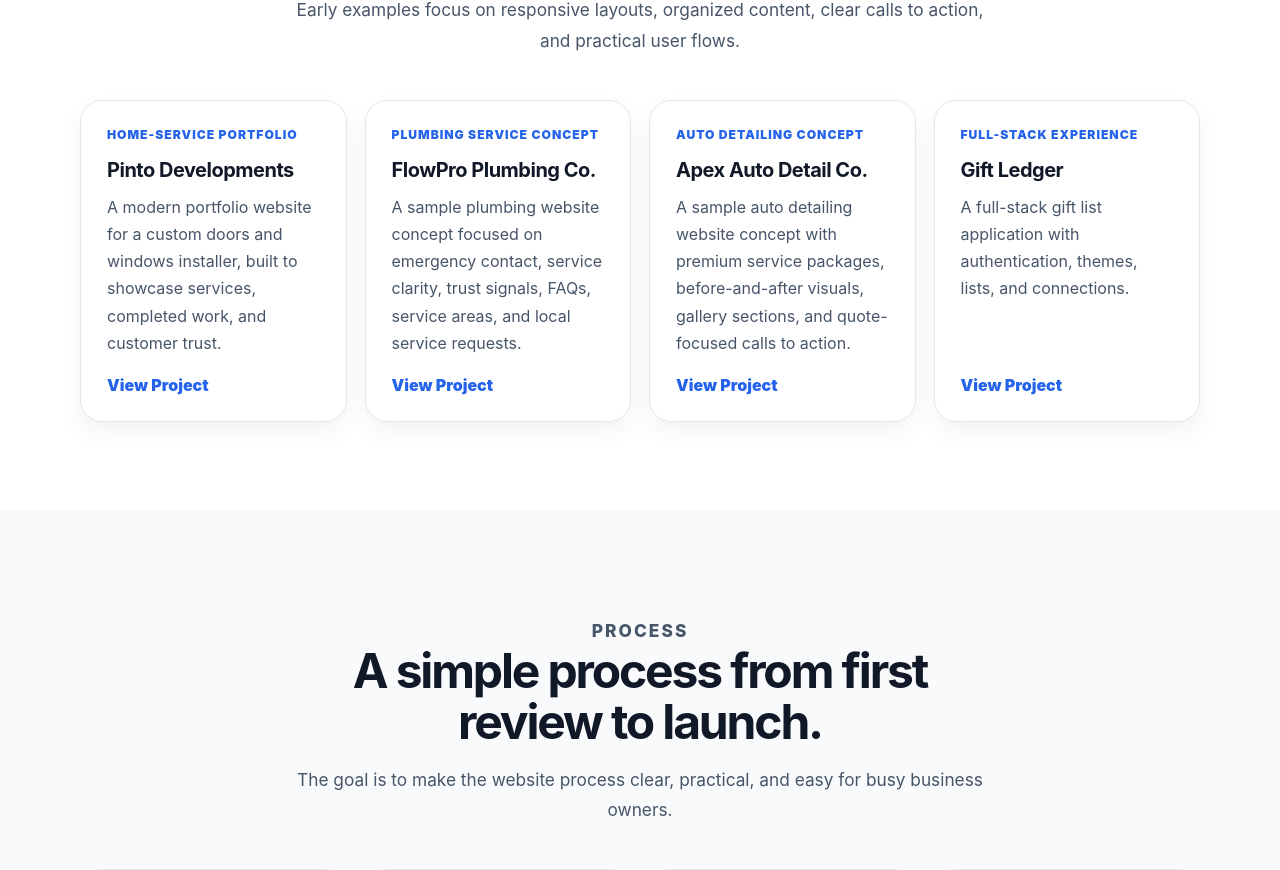
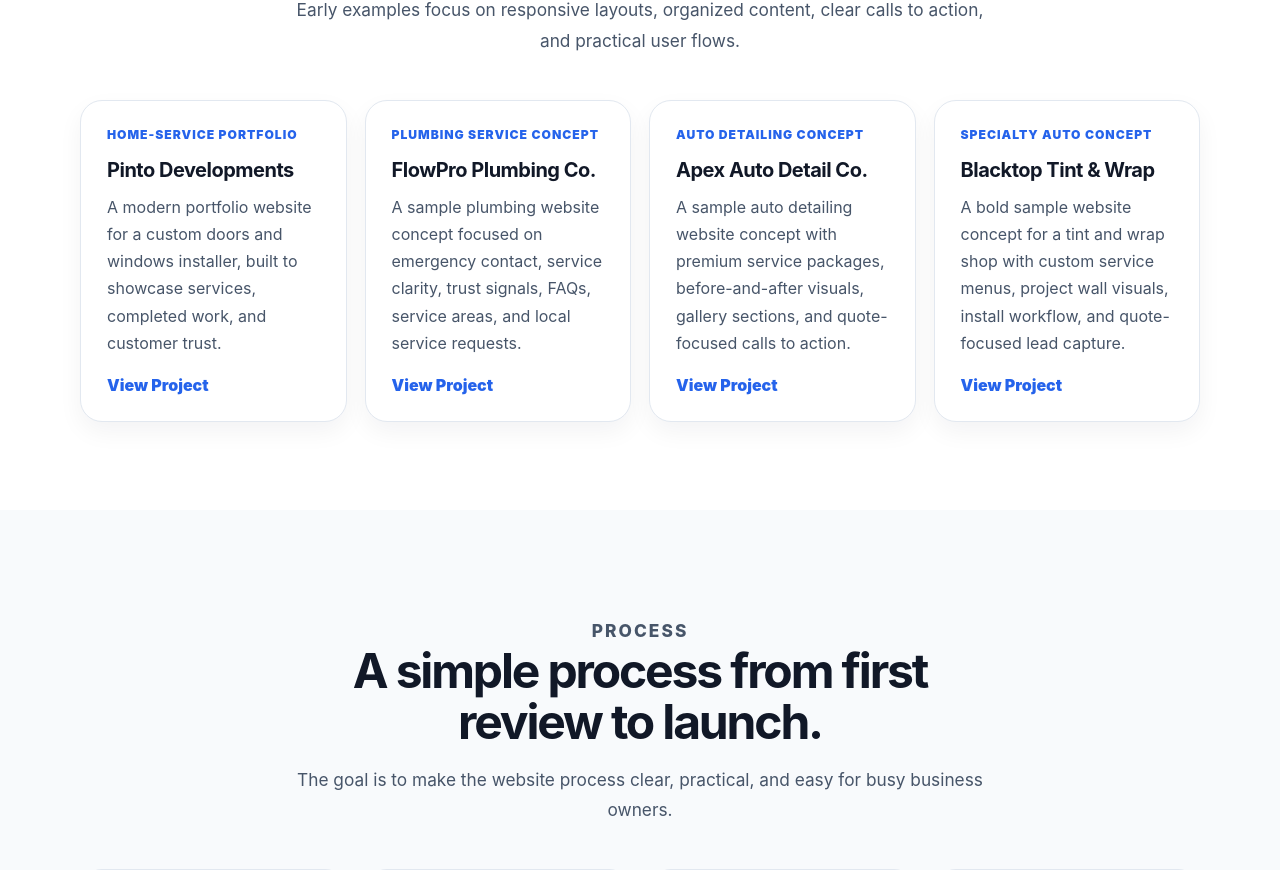
Before and after one commit to acurunner79/jls-web-studio, a React (Vite) app: page / in a window 1280 px wide. Shown: the part 3155-4025 px from the top of the page. Built offline with nearby package versions, Linux system fonts and the light colour scheme.

Commit message:
Added blacktop tint sample site to Work section

```diff
--- a/src/components/Work.jsx
+++ b/src/components/Work.jsx
@@ -24,10 +24,10 @@ const Work = () => {
       link: 'https://apex-auto-detail.netlify.app/',
     },
     {
-      title: 'Gift Ledger',
-      tag: 'Full-Stack Experience',
-      text: 'A full-stack gift list application with authentication, themes, lists, and connections.',
-      link: 'https://pinto-dev.netlify.app',
+      title: 'Blacktop Tint & Wrap',
+      tag: 'Specialty Auto Concept',
+      text: 'A bold sample website concept for a tint and wrap shop with custom service menus, project wall visuals, install workflow, and quote-focused lead capture.',
+      link: 'https://blacktop-tint.netlify.app/',
     },
   ];
 
```
